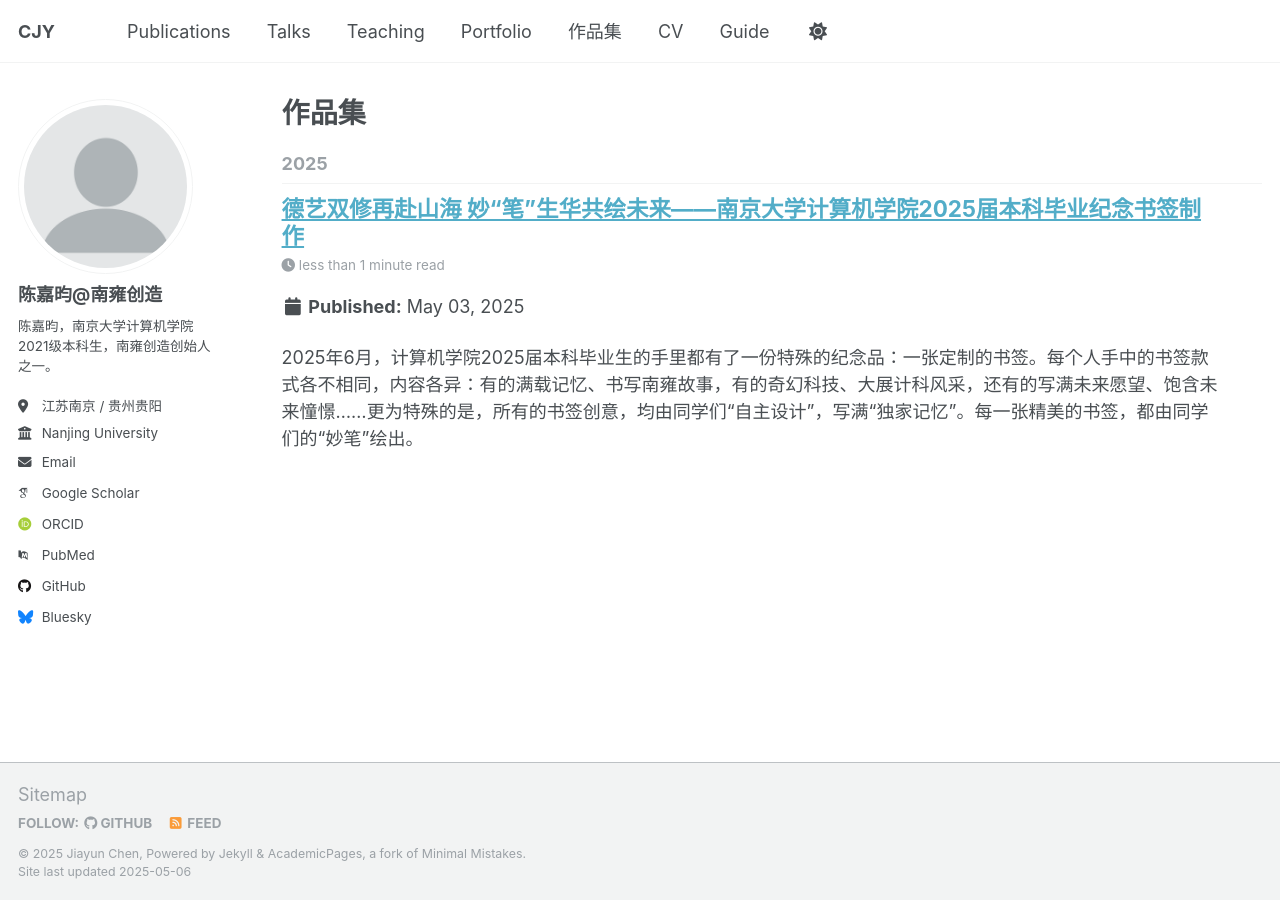
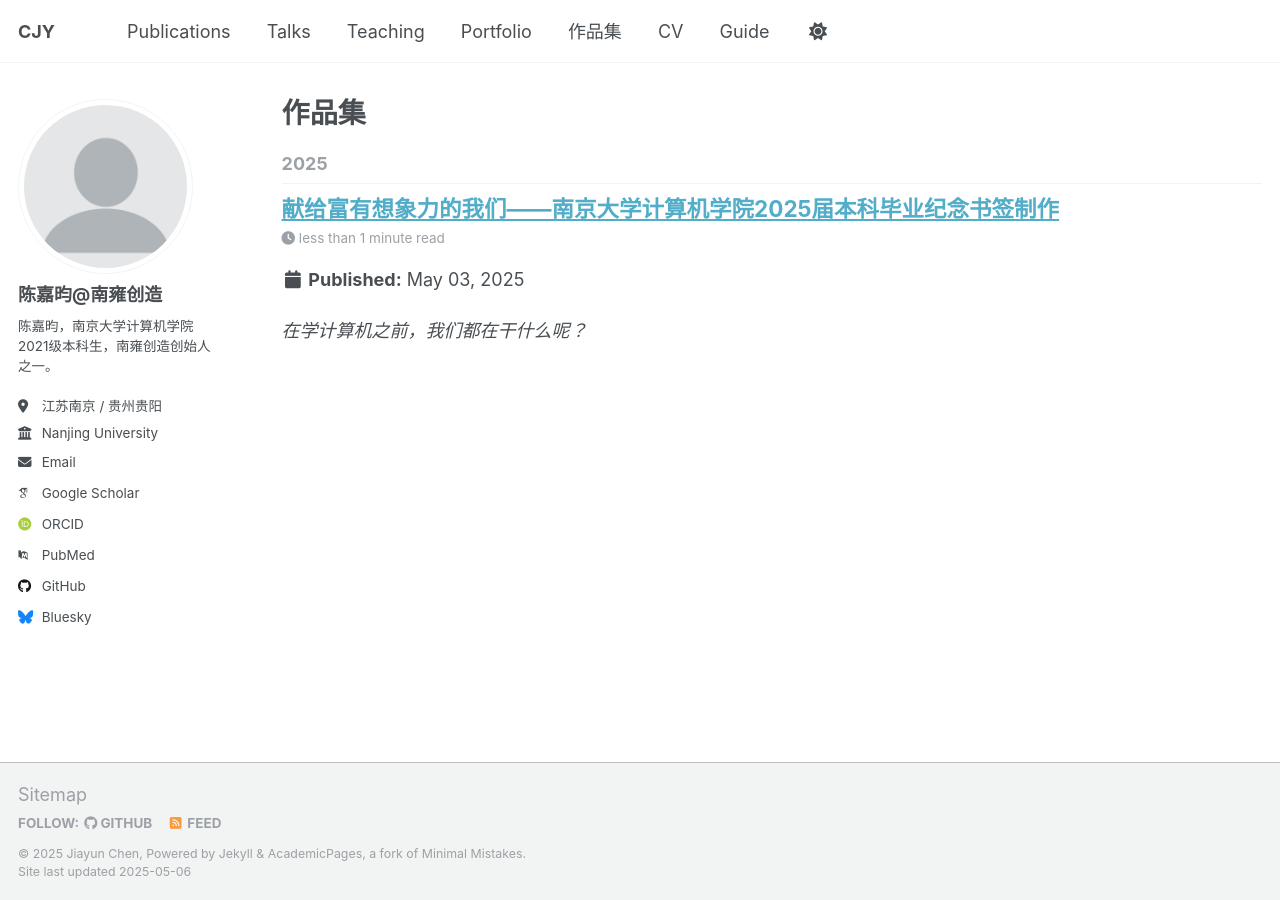
Before and after one commit to chenjiayun212/chenjiayun212.github.io, a Jekyll site: the page built from _pages/grallery.html, in a window 1280 px wide. Built offline with Jekyll 4.4.1, drawn with Linux system fonts in a browser that asks for light colours; some web fonts are replaced.

Commit message:
dcc 推文：加上公司 slogan 和生生不息作品

```diff
--- a/_posts/2025-05-03-njucs-bookmarks.md
+++ b/_posts/2025-05-03-njucs-bookmarks.md
@@ -1,5 +1,5 @@
 ---
-title: '德艺双修再赴山海 妙“笔”生华共绘未来——南京大学计算机学院2025届本科毕业纪念书签制作'
+title: '献给富有想象力的我们——南京大学计算机学院2025届本科毕业纪念书签制作'
 date: 2025-05-03
 permalink: /gallery/njucs-bookmarks-2025
 tags:
@@ -8,6 +8,8 @@
   - 紫金
   - 如烟
 ---
+
+*在学计算机之前，我们都在干什么呢？*
 
 2025年6月，计算机学院2025届本科毕业生的手里都有了一份特殊的纪念品：一张定制的书签。每个人手中的书签款式各不相同，内容各异：有的满载记忆、书写南雍故事，有的奇幻科技、大展计科风采，还有的写满未来愿望、饱含未来憧憬......更为特殊的是，所有的书签创意，均由同学们“自主设计”，写满“独家记忆”。每一张精美的书签，都由同学们的“妙笔”绘出。
 
@@ -31,7 +33,7 @@
 <div align="center">
   <img src="/assets/dcc/pixel-4.png" alt="北大紫峰" width="40%">
 </div>
-<div style="text-align: center; font-size: 24px;">
+<div style="text-align: center; font-size: 20px;">
   《夜色》
 </div>
 背景灵感来自于北大楼与紫峰大厦同框的画面，节选南大校歌、山谷笔锋做题字。另有花瓣点缀，照亮金陵夜色。
@@ -43,7 +45,7 @@
 </div>
 
 
-<div style="text-align: center; font-size: 24px;">
+<div style="text-align: center; font-size: 20px;">
   《喜色》
 </div>
 书签以思源、择善二楼中间走廊与花园为背景，明媚阳光映照慵懒小猫。是同学们勤奋刻苦生活中的一抹亮色，更是花好“猫”圆的一丝喜色。
@@ -65,7 +67,7 @@
 <div align="center">
   <img src="/assets/dcc/ch-1/light.png" alt="天开教泽" width="40%">
 </div>
-<div style="text-align: center; font-size: 24px;">
+<div style="text-align: center; font-size: 20px;">
   《底色》
 </div>
 
@@ -86,7 +88,7 @@
 <div align="center">
   <img src="/assets/dcc/ch-2/icon.png" alt="蝴蝶程序员" width="50%">
 </div>
-<div style="text-align: center; font-size: 24px;">
+<div style="text-align: center; font-size: 20px;">
   "Defensive programming"
 </div>
 
@@ -109,7 +111,7 @@
 <div align="center">
   <img src="/assets/dcc/ch-2/checksum.png" alt="checksum" width="50%">
 </div>
-<div style="text-align: center; font-size: 24px;">
+<div style="text-align: center; font-size: 20px;">
   "Checksum"
 </div>
 
@@ -126,7 +128,7 @@
 <div align="center">
   <img src="/assets/dcc/ch-2/linux.png" alt="Linux" width="50%">
 </div>
-<div style="text-align: center; font-size: 24px;">
+<div style="text-align: center; font-size: 20px;">
   "Tux"
 </div>
 
@@ -150,7 +152,7 @@
 <div align="center">
   <img src="/assets/dcc/ch-2/main.png" alt="同学少年" width="50%">
 </div>
-<div style="text-align: center; font-size: 24px;">
+<div style="text-align: center; font-size: 20px;">
   《同学少年》
 </div>
 
@@ -170,7 +172,7 @@
 <div align="center">
   <img src="/assets/dcc/ch-3/next-lap.png" alt="next lap" width="50%">
 </div>
-<div style="text-align: center; font-size: 24px;">
+<div style="text-align: center; font-size: 20px;">
   "Next Lap"
 </div>
 
@@ -187,7 +189,7 @@
 <div align="center">
   <img src="/assets/dcc/ch-3/blues.png" alt="星空" width="50%">
 </div>
-<div style="text-align: center; font-size: 24px;">
+<div style="text-align: center; font-size: 20px;">
   《星空》
 </div>
 
@@ -202,7 +204,7 @@
 <div align="center">
   <img src="/assets/dcc/ch-3/ruyan.png" alt="如烟" width="50%">
 </div>
-<div style="text-align: center; font-size: 24px;">
+<div style="text-align: center; font-size: 20px;">
   《星星太阳万物都听我的指挥》
 </div>
 
@@ -217,13 +219,22 @@
 <div align="center">
   <img src="/assets/dcc/ch-3/juzhe.png" alt="juzhe" width="50%">
 </div>
-<div style="text-align: center; font-size: 24px;">
+<div style="text-align: center; font-size: 20px;">
   《愿保持终生的学习和思考》
 </div>
 
+---
+
+<div align="center">
+  <img src="/assets/dcc/ch-3/green.png" alt="juzhe" width="50%">
+</div>
+<div style="text-align: center; font-size: 20px;">
+  《生生不息》
+</div>
+
+---
 
 
----
 
 当时只道是寻常，小小的一份书签，写不尽这段岁月的弥足珍贵。真心地希望这份特殊的礼物可以为同学们将本科生涯的句号画得圆满些。“妙笔”今日画的是图案、是记忆，明日就将绘出人生的新篇章！祝愿2021级的同学们毕业快乐，前途光明！
 
```
Also changed, not shown: assets/dcc/ch-3/green.png (added).
